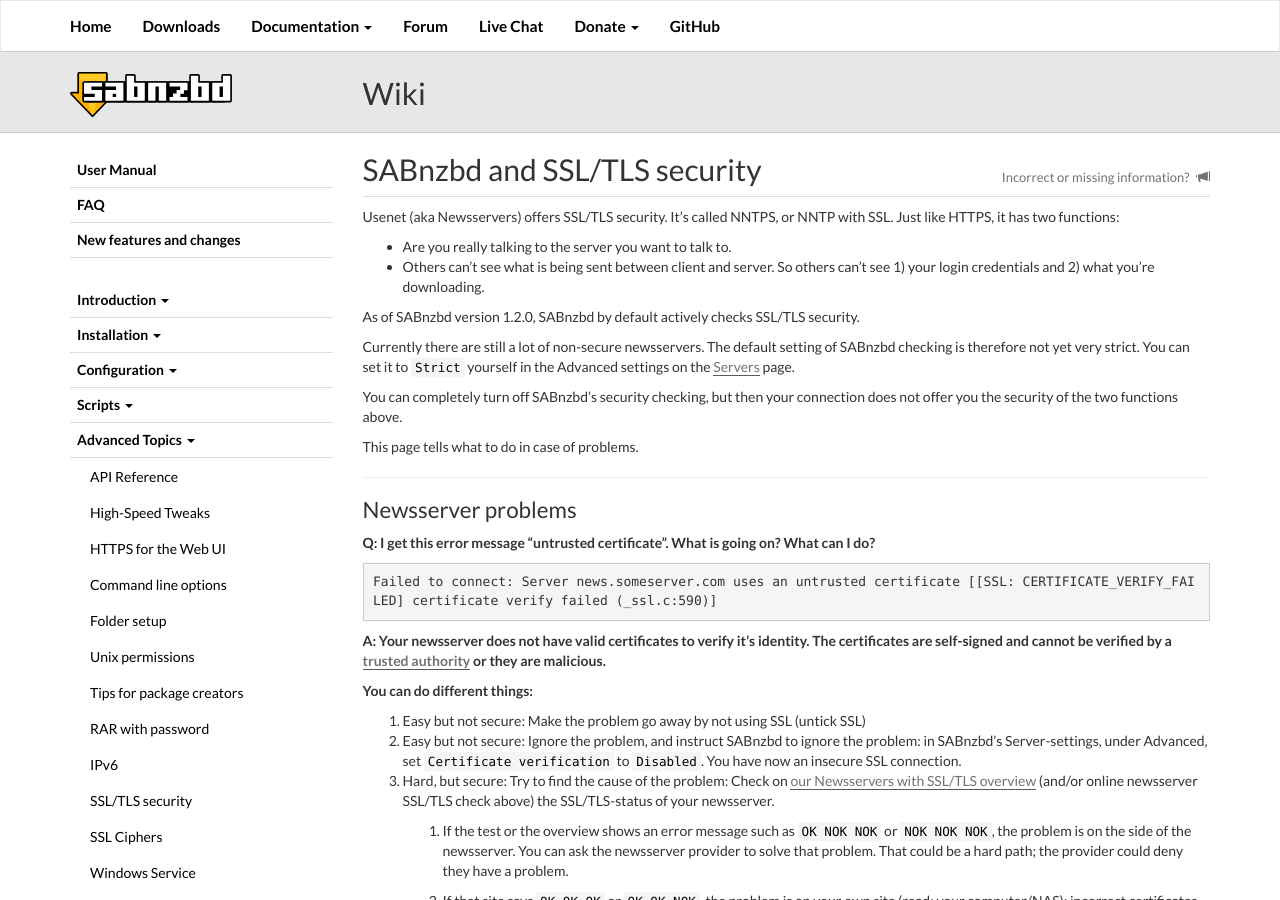
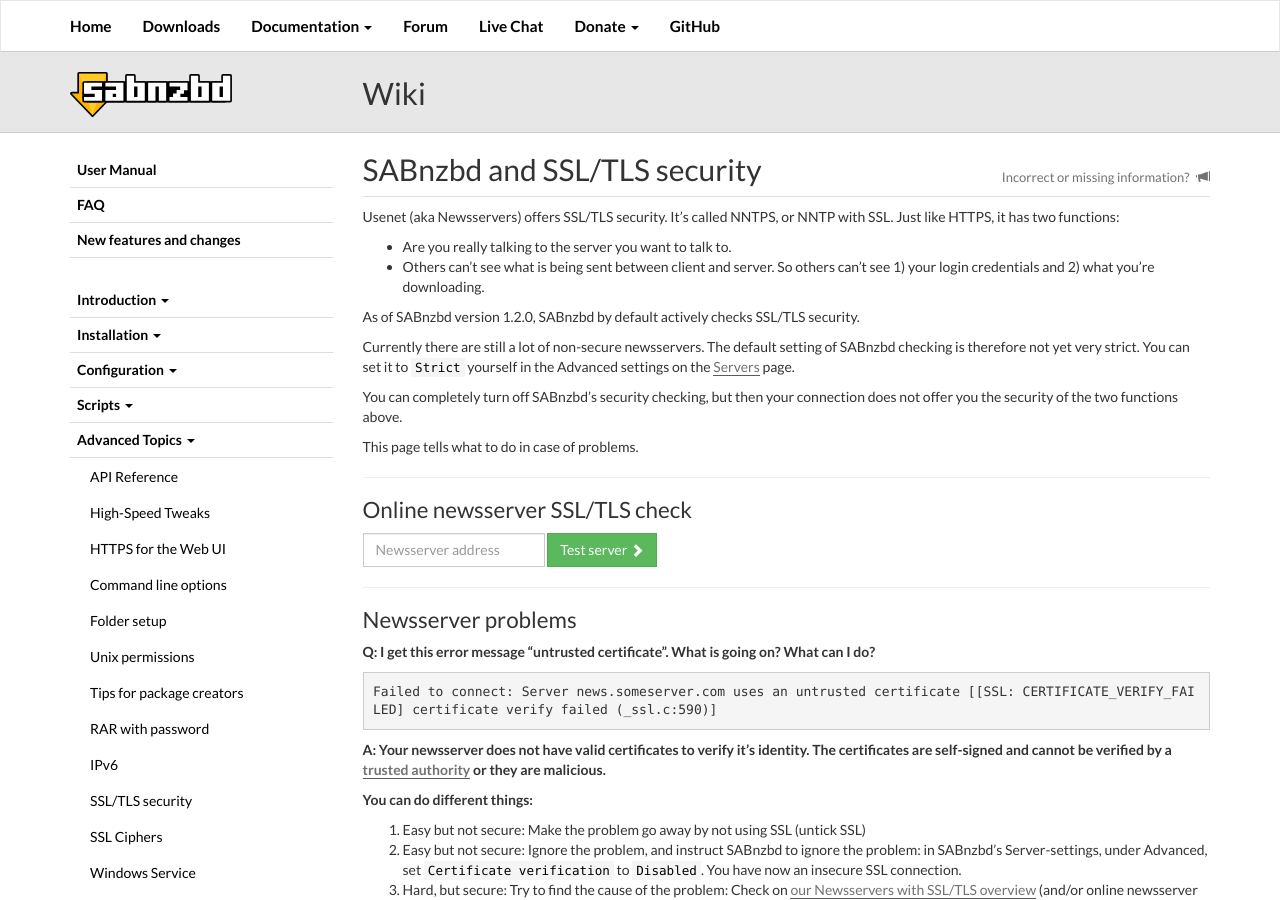
Before and after one commit to sabnzbd/sabnzbd.github.io, a Jekyll site: the page built from wiki/advanced/certificate-errors.md, in a window 1280 px wide and 900 px high. Built offline with Jekyll 4.4.1, drawn with Linux system fonts in a browser that asks for light colours.

Commit message:
Re-activate online server check

```diff
--- a/wiki/advanced/certificate-errors.md
+++ b/wiki/advanced/certificate-errors.md
@@ -14,7 +14,7 @@
 You can completely turn off SABnzbd’s security checking, but then your connection does not offer you the security of the two functions above.
 
 This page tells what to do in case of problems.
-<div style="display: none"> Disabled due to server problems
+
 -------------------
 
 Online newsserver SSL/TLS check
@@ -32,7 +32,7 @@
 </div>
 
 <iframe id="newsserver-test-result" src=""></iframe>
-</div>
+
 <script type="text/javascript">
     $('.newsserver-test').on('submit', function() {
         // Clear first
```
